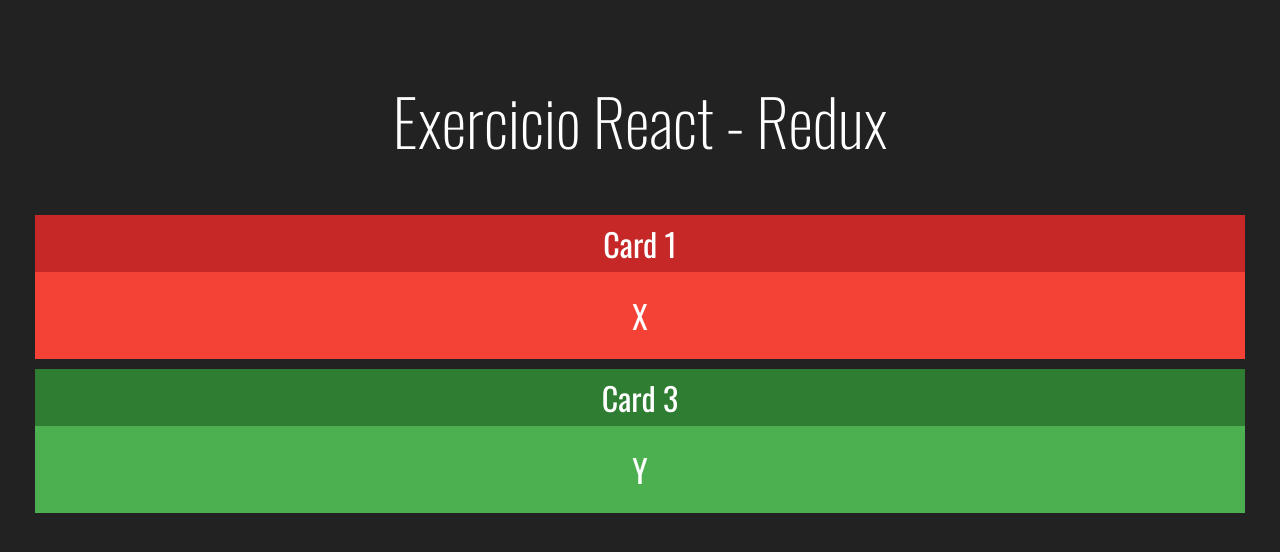
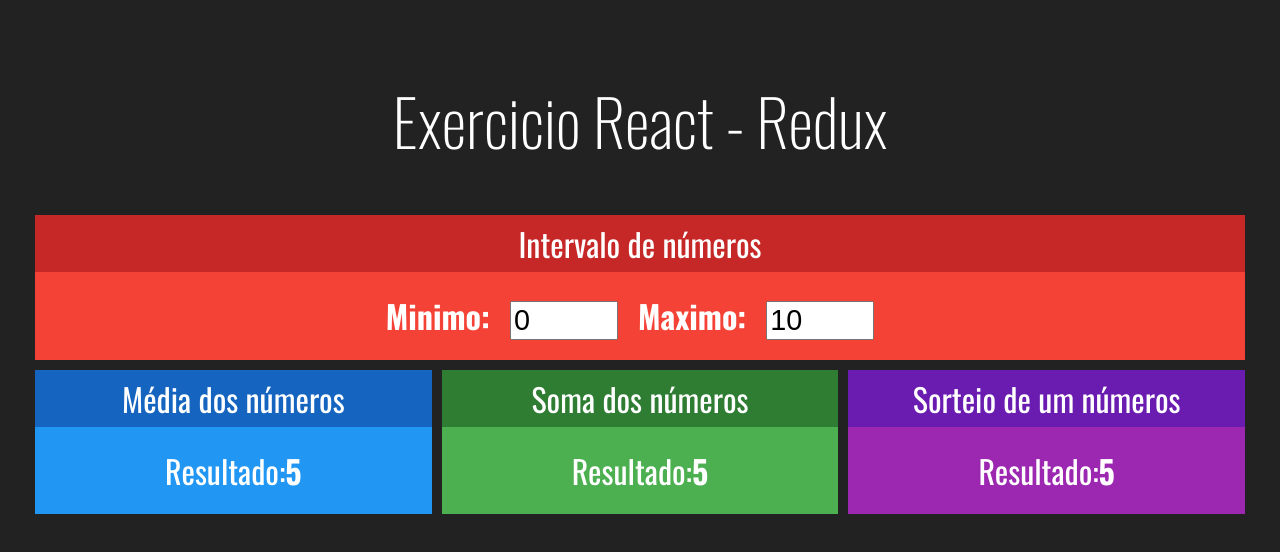
Before and after one commit to rafaelhfreitas/curso-redux, a React (Create React App) app: page / in a window 1280 px wide. Shown: the top 552 px of the page. Built offline with nearby package versions, Linux system fonts and the light colour scheme.

Commit message:
Criação dos demais componentes

```diff
--- a/src/App.js
+++ b/src/App.js
@@ -2,20 +2,22 @@ import React from 'react';
 import './App.css';
 
 import Card from './components/Card'
+import Intervalo from './components/Intervalo'
+import Media from './components/Media'
+import Soma from './components/Soma'
+import Sorteio from './components/Sorteio'
 
 function App() {
   return (
     <div className="App">
       <h1>Exercicio React - Redux</h1>
       <div className='Linha'>
-        <Card title="Card 1" red>
-          X
-        </Card>
+        <Intervalo></Intervalo>
       </div>
       <div className='Linha'>
-        <Card title="Card 3" blue>
-          Y
-        </Card>
+        <Media></Media>
+        <Soma></Soma>
+        <Sorteio></Sorteio>
       </div>
     </div>
   );
--- /dev/null
+++ b/src/components/Intervalo.css
@@ -0,0 +1,7 @@
+.Intervalo input {
+    font-size: 1.8rem;
+    margin-left: 20px;
+    margin-right: 20px;
+    width: 100px;
+
+}
--- /dev/null
+++ b/src/components/Intervalo.jsx
@@ -0,0 +1,24 @@
+import './Intervalo.css'
+import React from 'react'
+
+import Card from './Card'
+
+
+export default props => {
+    return (
+        <Card title="Intervalo de números" red>
+            <div className="Intervalo">
+                <span>
+                    <strong>Minimo:</strong>
+                    <input type="number" value={0} readOnly></input>
+                </span>
+                <span>
+                    <strong>Maximo:</strong>
+                    <input type="number" value={10} readOnly></input>
+                </span>
+
+            </div>
+        </Card>
+
+    )
+}
--- /dev/null
+++ b/src/components/Media.jsx
@@ -0,0 +1,19 @@
+import React from 'react'
+
+import Card from './Card'
+
+
+export default props => {
+    return (
+        <Card title="Média dos números" green>
+            <div>
+                <span>
+                    <span>Resultado:</span>
+                    <strong>5</strong>
+
+                </span>
+            </div>
+        </Card>
+
+    )
+}
--- /dev/null
+++ b/src/components/Soma.jsx
@@ -0,0 +1,19 @@
+import React from 'react'
+
+import Card from './Card'
+
+
+export default props => {
+    return (
+        <Card title="Soma dos números" blue>
+            <div>
+                <span>
+                    <span>Resultado:</span>
+                    <strong>5</strong>
+
+                </span>
+            </div>
+        </Card>
+
+    )
+}
--- /dev/null
+++ b/src/components/Sorteio.jsx
@@ -0,0 +1,18 @@
+import React from 'react'
+
+import Card from './Card'
+
+
+export default props => {
+    return (
+        <Card title="Sorteio de um números" purple>
+            <div>
+                <span>
+                    <span>Resultado:</span>
+                    <strong>5</strong>
+                </span>
+            </div>
+        </Card>
+
+    )
+}
```
